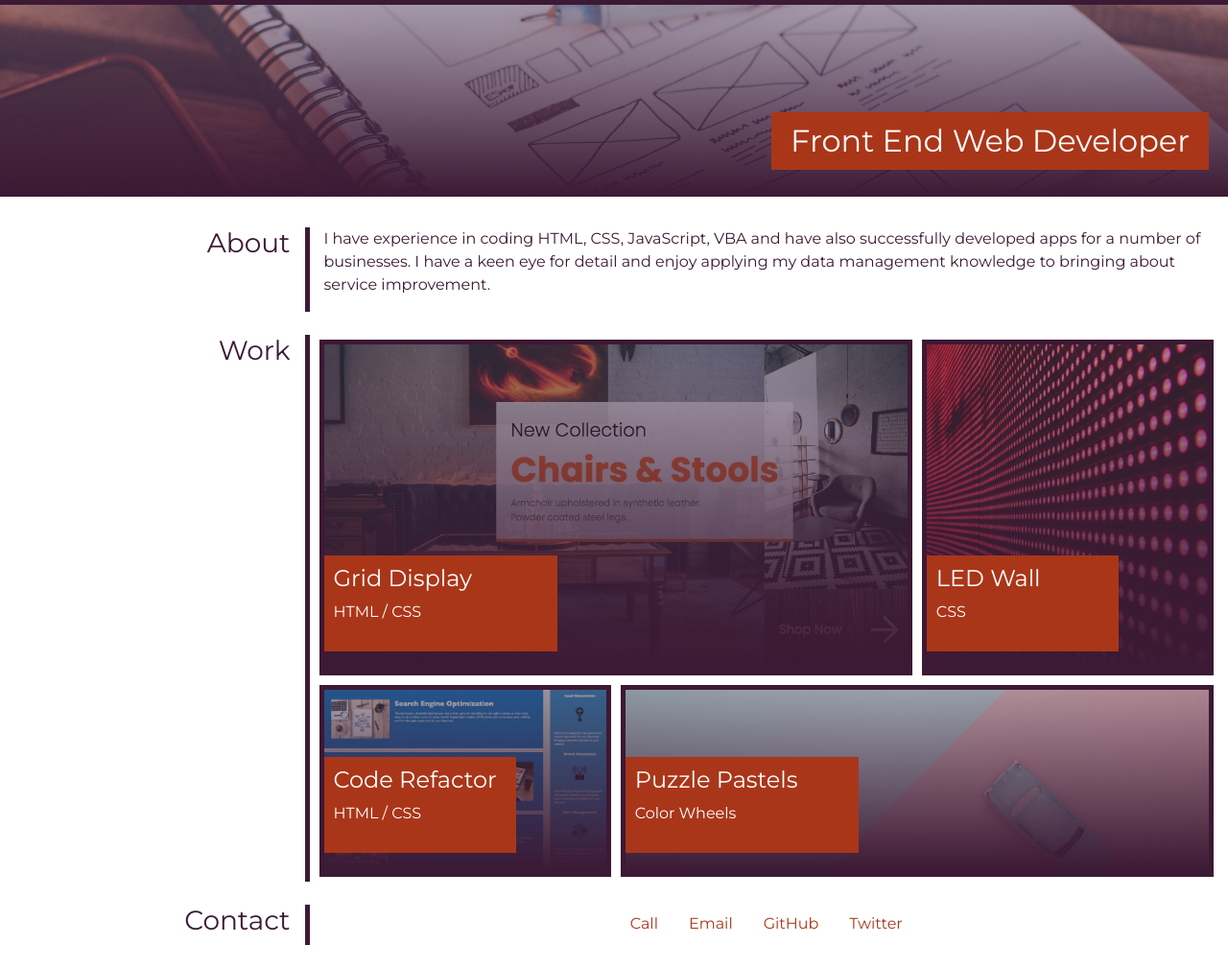
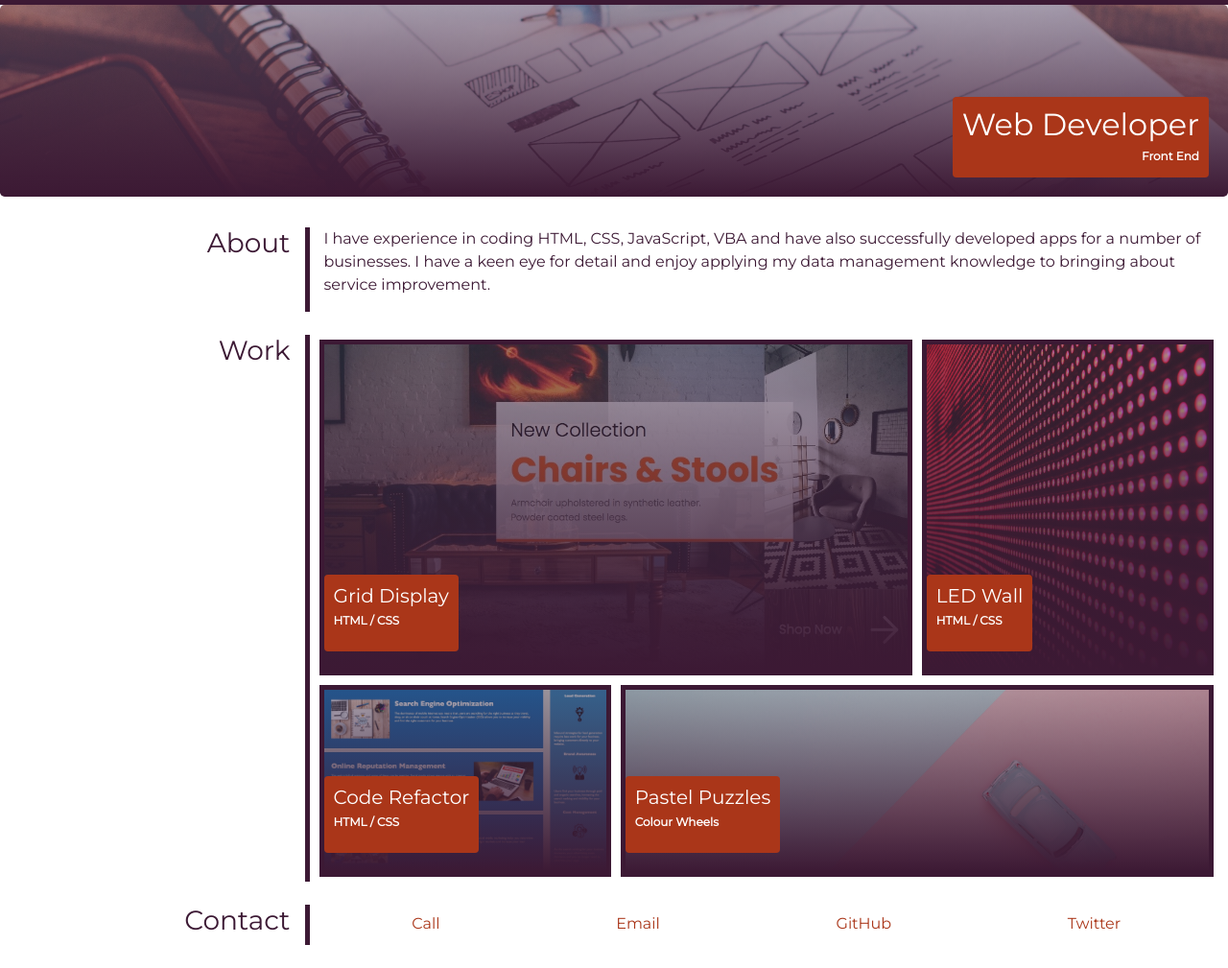
Before and after one commit to TweetingCynical/Bootstrap-Portfolio, a plain HTML site: page index.html in a window 1280 px wide. Shown: the part 111-1120 px from the top of the page at 96% size. Drawn offline with nearby package versions, Linux system fonts and the light colour scheme.

Commit message:
Streamlined css overrides by removing unnecessary values and adding default classes into html.

```diff
--- a/css/style.css
+++ b/css/style.css
@@ -31,8 +31,10 @@ html {
   #body .nav-link:hover {
     background: #AA3619;
     color: white;
-    transition: all 0.5s ease-in-out;
+    transition: all 0.5s ease;
   }
+
+
 
   a:hover {
     text-decoration: none;
@@ -72,12 +74,7 @@ html {
 
 /* Bootstrap framing for hero leader image and headline */
   .jumbotron {
-    padding: 0 !important;
-  }
-
-/* Hero leader image */
-  .hero {
-    width: 100%;
+    padding: 20px !important;
     height: 200px;
     background: linear-gradient( /* Create top layer of semi transparent gradient */
         rgba(79, 62, 89, 0.45),
@@ -90,18 +87,13 @@ html {
     display: flex;
     justify-content: flex-end;
     align-items: flex-end;
-    padding: 20px;
   }
 
   /* Overlaid headline on hero image */
-    #heroHeadline {
-      display: flex;
-      align-items: center;
-      position: relative;
-      height: 60px;
-      padding: 20px;
+    .heroHeadline {
+      padding: 10px 10px 0 10px;
       background-color: var(--secondaryColor);
-      color: var(--white);
+      text-align: right;
     }
 
 /* Grid specific border settings */
@@ -145,11 +137,8 @@ html {
 
   .workHeadline {
     background: var(--secondaryColor);
-    color: var(--white);
-    min-width:200px;
-    height: 100px;
-    width: 40%;
     padding: 10px;
+    text-align: left;
   }
 
 /* For making sure the images inside grid are appropriately sized and centered */
@@ -168,13 +157,7 @@ html {
     min-height: 350px;
   }
 
-/* Hover features on grid images */
-  #imageA:hover, #imageB:hover, #imageC:hover, #imageD:hover {
-    box-shadow:
-        inset 0px 0px 20px var(--secondaryColor),
-        0 0 20px var(--secondaryColor);
-    transition: all 0.5s ease-in-out;
-  }
+
 
   /* Styling for when user hovers over a work display image.
     Effectively overrides previous setting of linear gradient to give the illusion that the image is lighting up*/
@@ -194,7 +177,12 @@ html {
     background: url("../images/02-portfolio-3.png");
   }
 
+  /* Hover features on grid images */
   #imageA:hover, #imageB:hover, #imageC:hover, #imageD:hover {
+    box-shadow:
+        inset 0px 0px 20px var(--secondaryColor),
+        0 0 20px var(--secondaryColor);
+    transition: all 0.5s ease-in-out;
     background-repeat: no-repeat;
     background-size: cover;
     background-position: center;
@@ -207,11 +195,10 @@ html {
 
 /* Media query to change styling of titles in aside for no border right, add border bottom, and align text left */
 @media only screen and (max-width: 991px) {
-  #body .nav-link:hover {
+  .navbar .nav-link:hover {
     width: 10%;
     padding-left: 5px;
   }
-
 }
 
 /* Media query to change styling of titles in aside for no border right, add border bottom, and align text left */
@@ -220,20 +207,16 @@ html {
     border-bottom: 1px solid var(--mainColor);
     text-align: left !important;
   }
-
   .border-right {
     border-right: 0px solid var(--mainColor) !important;
   }
-
 }
 
 /* Media query to change styling of titles */
-@media only screen and (max-width: 500px) {
-  #heroHeadline {
-    font-size: 20px;
-    text-align: right;
+@media only screen and (max-width: 400px) {
+  .heroHeadline h2 {
+    font-size: 18px;
   }
-
   #pageTitle {
     font-size: 20px;
     text-align: left;
--- a/index.html
+++ b/index.html
@@ -39,7 +39,10 @@
     <div class="jumbotron">
       <section class="hero">
       <!-- Headline source and styling -->
-      <h2 class="ml-auto" id="heroHeadline">Front End Web Developer</h2>
+      <span class="badge badge-primary heroHeadline">
+        <h2>Web Developer</h2>
+        <p>Front End</p>
+      </span>
       </section>
     </div>
 
@@ -75,10 +78,10 @@
             <div class="col-md-8 col-lg-8">
               <a href="https://tweetingcynical.github.io/furniture-visual-improvements" target="_blank">
                 <div class="border" id="imageA">
-                  <article class="workHeadline">
-                  <h4>Grid Display</h4>
-                  <p>HTML / CSS</p>
-                  </article>
+                  <span class="badge badge-primary workHeadline">
+                    <h5>Grid Display</h5>
+                    <p>HTML / CSS</p>
+                  </span>
                 </div>
               </a>
             </div>
@@ -86,10 +89,10 @@
             <div class="col-md-4 col-lg-4">
               <a href="https://tweetingcynical.github.io/furniture-visual-improvements" target="_blank">
                 <div class="border" id="imageB">
-                  <article class="workHeadline">
-                  <h4>LED Wall</h4>
-                  <p>CSS</p>
-                  </article>
+                  <span class="badge badge-primary workHeadline">
+                    <h5>LED Wall</h5>
+                    <p>HTML / CSS</p>
+                  </span>
                 </div>
               </a>
             </div>
@@ -97,10 +100,10 @@
             <div class="col-md-4 col-lg-4">
               <a href="https://tweetingcynical.github.io/furniture-visual-improvements" target="_blank">
                 <div class="border" id="imageC">
-                  <article class="workHeadline">
-                  <h4>Code Refactor</h4>
-                  <p>HTML / CSS</p>
-                  </article>
+                  <span class="badge badge-primary workHeadline">
+                    <h5>Code Refactor</h5>
+                    <p>HTML / CSS</p>
+                  </span>
                 </div>
               </a>
             </div>
@@ -108,10 +111,10 @@
             <div class="col-md-8 col-lg-8">
               <a href="https://tweetingcynical.github.io/furniture-visual-improvements" target="_blank">
                 <div class="border" id="imageD">
-                  <article class="workHeadline">
-                  <h4>Puzzle Pastels</h4>
-                  <p>Color Wheels</p>
-                  </article>
+                  <span class="badge badge-primary workHeadline">
+                    <h5>Pastel Puzzles</h5>
+                    <p>Colour Wheels</p>
+                  </span>
                 </div>
               </a>
             </div> <!-- Close Image D placeholder column -->
@@ -135,7 +138,7 @@
         <!-- About display column-->
         <div class="col-sm-12 col-md-9 col-lg-9 bg-white">
           <!-- Contact nav links -->
-          <nav class="nav justify-content-center contactBar">
+          <nav class="nav justify-content-around contactBar">
             <a class="nav-link active" href="tel:555-555-5555">Call</a>
             <a class="nav-link" href="mailto:just@aplaceholder.com">Email</a>
             <a class="nav-link" href="https://github.com/TweetingCynical">GitHub</a>
```
